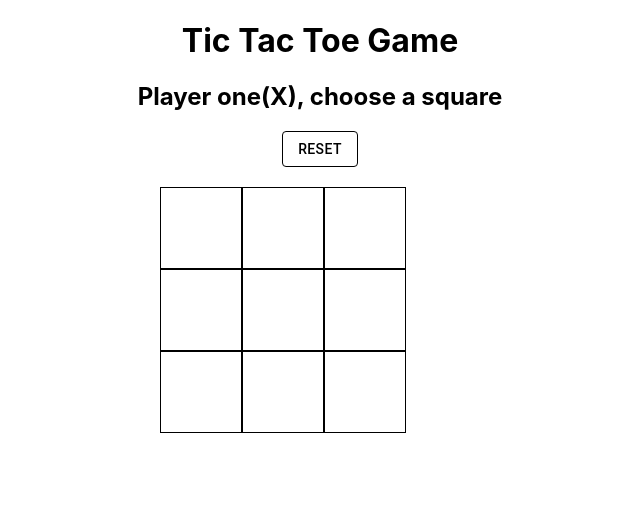
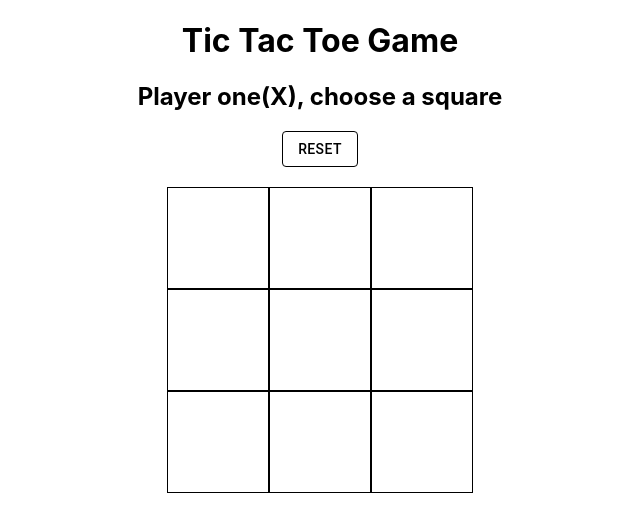
Before and after one commit to SlawomirGawron/react-game, a React (Create React App) app: page / in a window 1280 px wide. Shown: the top 532 px of the page, without its empty margins (320-960 px from the left). Built offline with nearby package versions, Linux system fonts and the light colour scheme.

Commit message:
Second attempt at fixing reset button.

```diff
--- a/src/components/TicTacToeGame/TicTacToeGame.js
+++ b/src/components/TicTacToeGame/TicTacToeGame.js
@@ -19,7 +19,6 @@ class TicTacToeGame extends Component {
             BoxGrid: null
         };
 
-        // const BoxGrid = null;
         this.BoxGridValue = this.BoxGridValue.bind(this);
         this.resetHandleClick = this.resetHandleClick.bind(this);
     }
@@ -156,6 +155,7 @@ class TicTacToeGame extends Component {
             gameStatus: null,
             BoxGrid: this.BoxGridValue()
         });
+        window.location.reload();
     }
 
 
--- a/src/components/TicTacToeGame/TicTacToeGame.scss
+++ b/src/components/TicTacToeGame/TicTacToeGame.scss
@@ -3,15 +3,16 @@
 }
 
 .tic-tac-toe-box {
-  width: 80px;
-  height: 80px;
+  width: 100px;
+  height: 100px;
   border: 1px solid black;
   display: inline-block;
-  line-height: 80px;
+  line-height: 100px;
 }
 
 .tic-tac-toe-board {
   display: inline-flex;
   flex-wrap: wrap;
-  width: 320px;
+  width: 400px;
+  justify-content: center;
 }
--- a/src/components/TicTacToeGame/gameLogic/logic.js
+++ b/src/components/TicTacToeGame/gameLogic/logic.js
@@ -14,11 +14,26 @@ function analyzeThreeBoxes(indexArray, board) {
     }
 }
 
+/* checkForTie
+ * Purpose: To determine if the game board has been filled by the players.
+ * Input: Board is an array that contains "X", "O", or null
+ * Return: "T" or null
+ */
+function checkForTie(board) {
+    for (let i = 0; i < board.length; i++) {
+        if (board[i] === null) {
+            return null;
+        }
+    }
+    return "T";
+}
+
 /* analyzeBoard
  * Purpose: To determine if a game of Tic Tac Toe has been completed.
  * Input: Board is an array that contains "X", "O", or null
  * Return: "X" if player one has won the game,
  *         "O" if player two has won the game,
+ *         "T" if the game is a tie,
  *         null otherwise.
  * Note: There are essentially 4 cases:
  *         - 1) rows
@@ -27,12 +42,16 @@ function analyzeThreeBoxes(indexArray, board) {
  *         - 4) diagonal 2
  */
 export function analyzeBoard(board) {
-    let result = null;
+    let result = checkForTie(board);
     let cases = {
         rows: [[0,1,2], [3,4,5], [6,7,8]],
         cols: [[0,3,6], [1,4,7], [2,5,8]],
         diags: [[0,4,8], [2,4,6]]
     };
+
+    if (result !== null) {
+        return result;
+    }
 
     for (let c in cases) {
         for (let i = 0; i < cases[c].length; i++) {
@@ -57,6 +76,8 @@ export function endOfGameCheck(playerMoveResult) {
         return <h2>PLAYER ONE(X) HAS WON!</h2>;
     } else if (playerMoveResult === "O") {
         return <h2>PLAYER TWO(O) HAS WON!</h2>;
+    } else if(playerMoveResult === "T") {
+        return <h2>The game has ended in a TIE!</h2>;
     } else {
         return null;
     }
```
